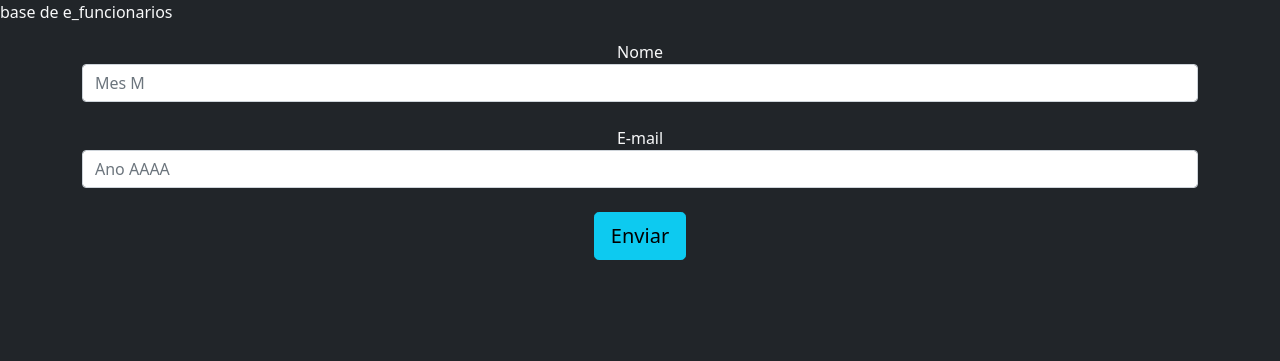
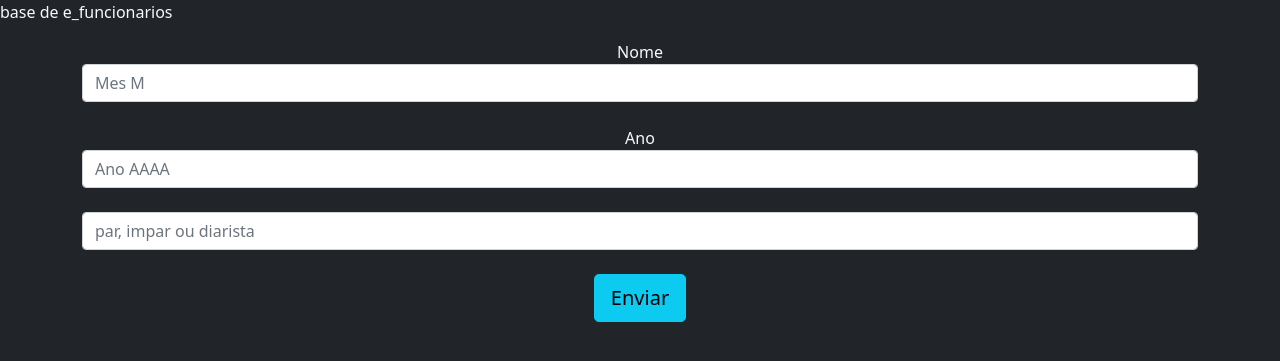
Before and after one commit to wesleyp846/engeman, a Django app: page /cria_pas/ in a window 1280 px wide. Shown: the part 56-417 px from the top of the page. Run offline with Django 5.2, Linux system fonts and the light colour scheme.

Commit message:
cria passagem

```diff
--- a/e_passagens/templates/cria_pas.html
+++ b/e_passagens/templates/cria_pas.html
@@ -9,8 +9,10 @@
         <label>Nome</label>
         <input type="number" name="mes" class="form-control" placeholder="Mes M">
         <br>
-        <label>E-mail</label>
+        <label>Ano</label>
         <input type="number" name="ano" class="form-control" placeholder="Ano AAAA">
+        <br>
+        <input type="text" name="modo" class="form-control" placeholder="par, impar ou diarista">
         <br>
         <input class="btn btn-info btn-lg" type="submit" value="Enviar">
     </form>
```
